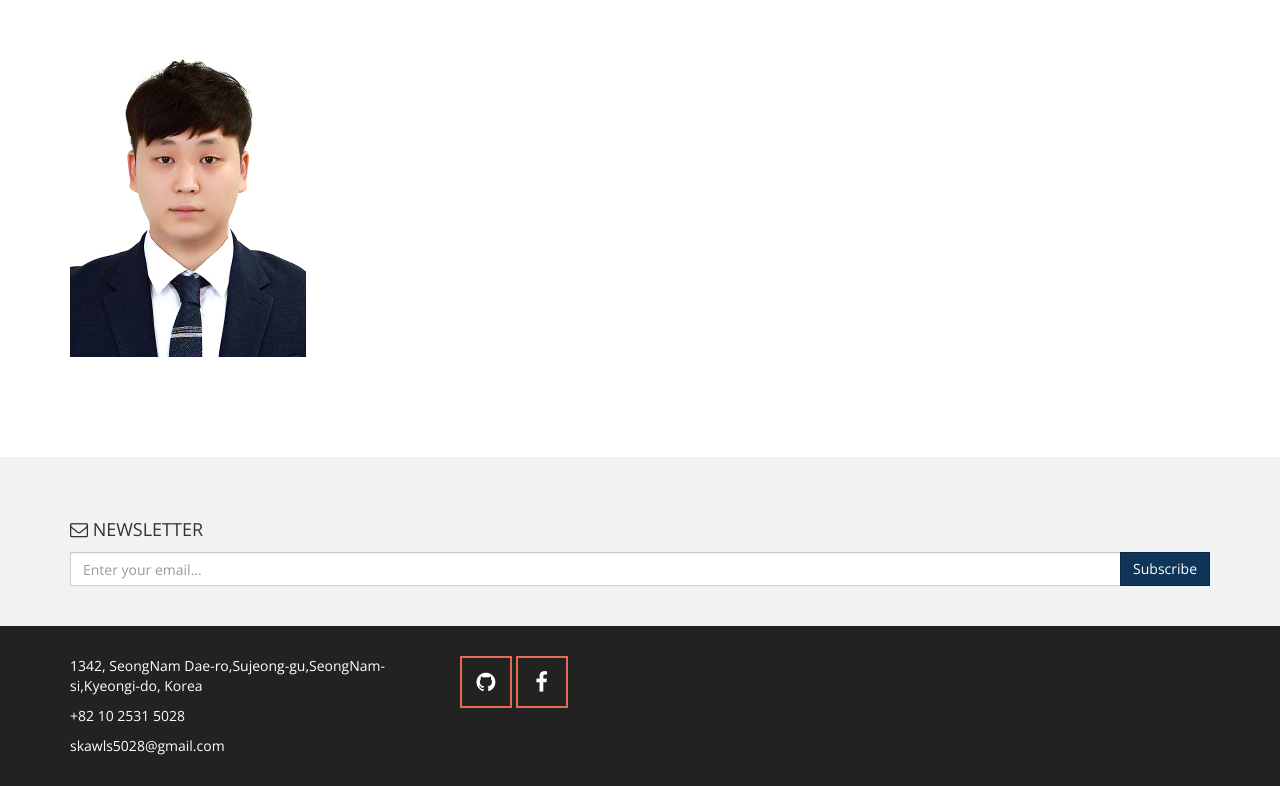
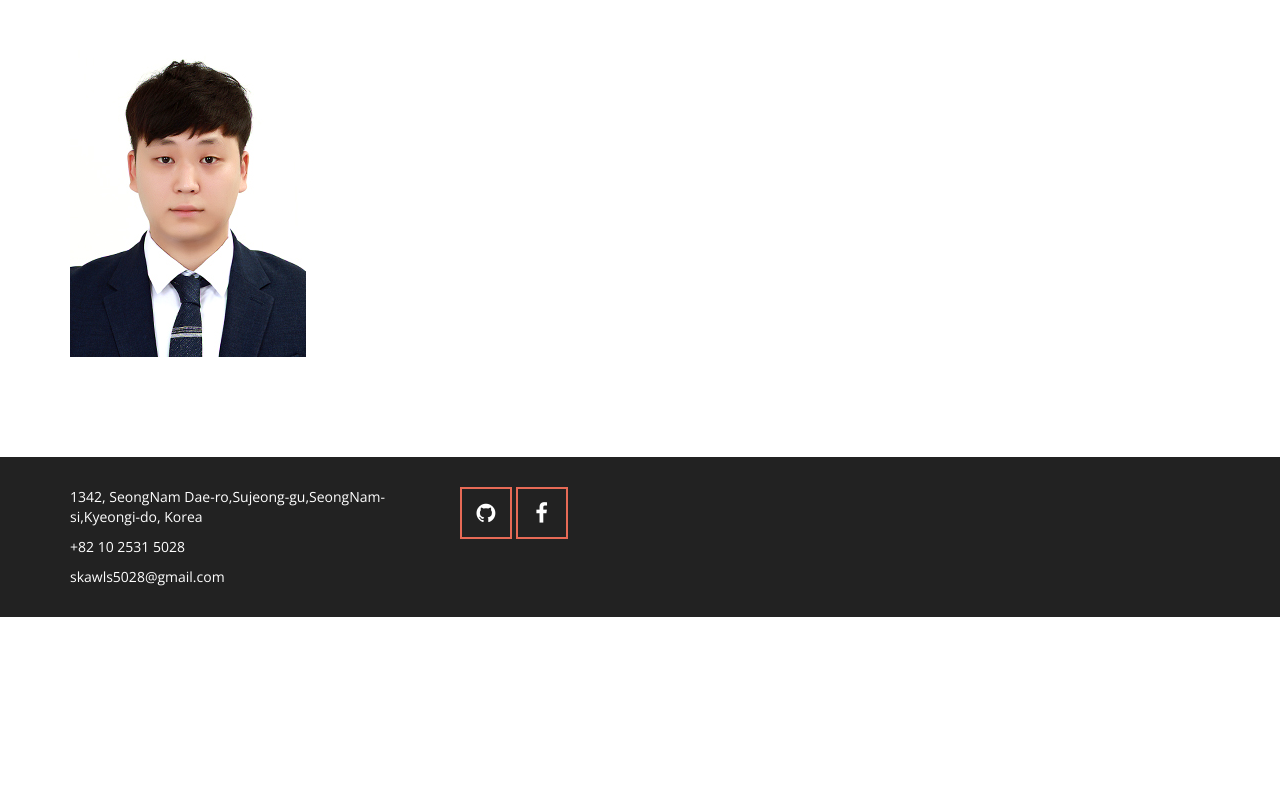
Before and after one commit to NamjinCho/portPolioWeb, a website: page public/gallery.html in a window 1280 px wide. Shown: the part 2360-3146 px from the top of the page. After the commit the page ends 2977 px from the top, so only its background shows below. Drawn offline with nearby package versions, Linux system fonts and the light colour scheme.

Commit message:
loggerUpdate

```diff
--- a/package.json
+++ b/package.json
@@ -9,6 +9,7 @@
   "author": "",
   "license": "ISC",
   "dependencies": {
-    "angular-route": "^1.6.4"
+    "angular-route": "^1.6.4",
+    "cookie-parser": "^1.4.3"
   }
 }
--- a/public/gallery.html
+++ b/public/gallery.html
@@ -162,22 +162,7 @@
     <div class="clearfix hidden-xs" style="width:100%; height:50px;"></div>
 </div>
 
-<footer id="subfooter" class="clearfix">
-    <div class="container">
-        <div class="row">
-            <div class="col-md-12">
-                <p style="font-size:18px;"><span class="fa fa-envelope-o text-color:#fff"></span> NEWSLETTER</p>
-                <p>
-                    <div class="input-group">
-                        <input type="text" class="form-control" placeholder="Enter your email..." />
-                        <span class="input-group-btn">
-                            <button class="btn btn-primary" type="button">Subscribe</button>
-                        </span>
-                    </div>
-            </div>
-        </div>
-    </div>
-</footer>
+
 
 <footer id="footer" class="clearfix">
     <div class="container">
```
Also changed, not shown: main.js (+7 -8 lines), public/index.html (+1 -0 lines).
